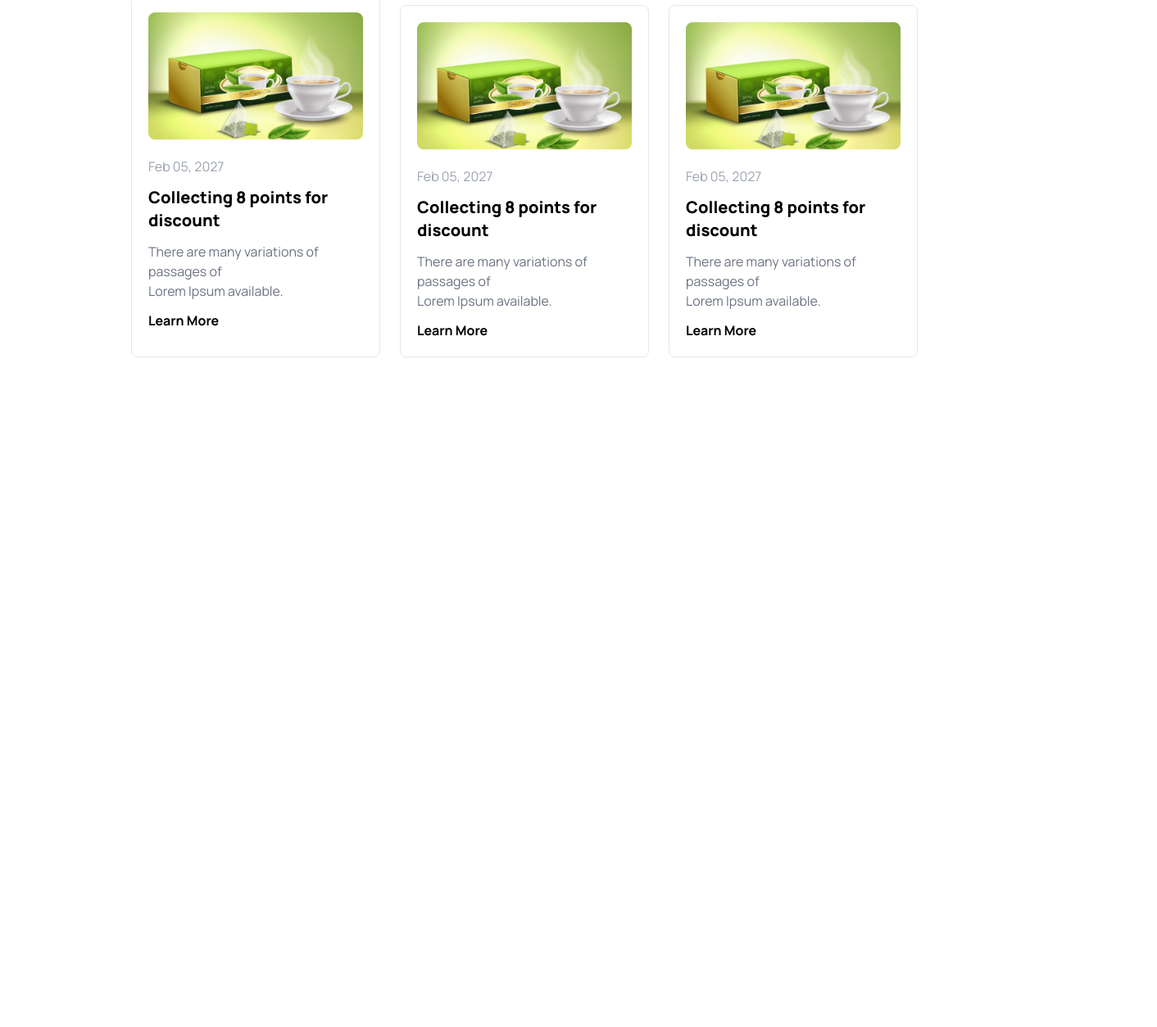
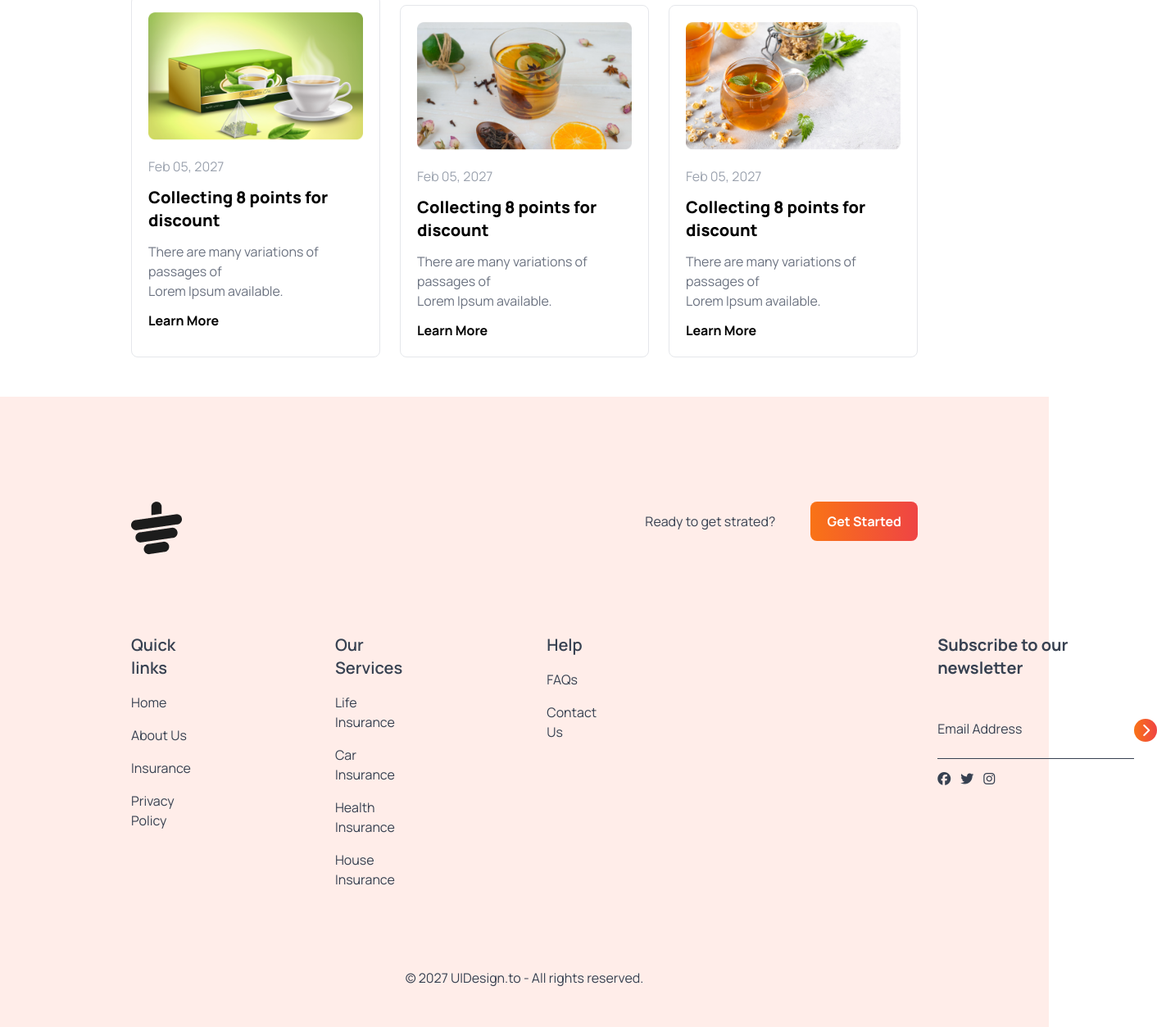
Before and after one commit to Ab-Rahman10/tea-house-with-tailwind, a plain HTML site: page index.html in a window 1280 px wide. Shown: the part 2651-3904 px from the top of the page at 82% size, 1412 px wide, since content can reach past the window. Before the commit the page ends 3135 px from the top, so only its background shows below. Drawn offline with nearby package versions, Linux system fonts and the light colour scheme.

Commit message:
added footer

```diff
--- a/index.html
+++ b/index.html
@@ -323,7 +323,7 @@
           <!-- event 2 -->
           <div class="border p-5 rounded-lg">
             <div>
-              <img src="./images/news-1.png" alt="image" />
+              <img src="./images/news-2.png" alt="image" />
             </div>
             <div class="flex flex-col gap-3 pt-5">
               <p class="text-gray-400">Feb 05, 2027</p>
@@ -341,7 +341,7 @@
           <!-- event 3 -->
           <div class="border p-5 rounded-lg">
             <div>
-              <img src="./images/news-1.png" alt="image" />
+              <img src="./images/news-3.png" alt="image" />
             </div>
             <div class="flex flex-col gap-3 pt-5">
               <p class="text-gray-400">Feb 05, 2027</p>
@@ -359,5 +359,83 @@
         </div>
       </section>
     </main>
+    <!-- Footer section -->
+    <footer class="bg-[#FFEDE9] text-gray-700">
+      <div class="w-9/12 mx-auto pt-32 pb-12">
+        <!-- Logo -->
+        <div class="flex justify-between">
+          <div>
+            <img src="./images/cup.png" alt="images" />
+          </div>
+          <div class="space-x-10">
+            <span>Ready to get strated?</span>
+            <button
+              class="py-3 px-5 text-white font-bold rounded-lg bg-gradient-to-r from-orange-500 to-red-500"
+            >
+              Get Started
+            </button>
+          </div>
+        </div>
+        <!-- footer info -->
+        <div class="lg:flex gap-44 pt-10 lg:pt-24">
+          <!-- col 1 -->
+          <div>
+            <h3 class="text-xl font-semibold mb-4">Quick links</h3>
+            <ul class="space-y-4">
+              <li><a href="">Home</a></li>
+              <li><a href="">About Us</a></li>
+              <li><a href="">Insurance</a></li>
+              <li><a href="">Privacy Policy</a></li>
+            </ul>
+          </div>
+          <!-- col 1 -->
+          <div>
+            <h3 class="text-xl font-semibold mb-4">Our Services</h3>
+            <ul class="space-y-4">
+              <li><a href="">Life Insurance</a></li>
+              <li><a href="">Car Insurance</a></li>
+              <li><a href="">Health Insurance</a></li>
+              <li><a href="">House Insurance</a></li>
+            </ul>
+          </div>
+          <!-- col 3 -->
+          <div>
+            <h3 class="text-xl font-semibold mb-4">Help</h3>
+            <ul class="space-y-4">
+              <li><a href="">FAQs</a></li>
+              <li><a href="">Contact Us</a></li>
+            </ul>
+          </div>
+          <!-- col 4 -->
+          <div class="ml-60">
+            <h3 class="text-xl font-bold pb-12">
+              Subscribe to our <br />
+              newsletter
+            </h3>
+            <div class="flex justify-between">
+              <label for=""
+                >Email Address <br />
+                <input
+                  class="w-60 bg-transparent border-b border-gray-700"
+                  type="email"
+                />
+              </label>
+
+              <i
+                class="fa-solid fa-chevron-right text-white w-7 h-7 rounded-full flex justify-center items-center bg-gradient-to-r from-orange-500 to-red-500"
+              ></i>
+            </div>
+            <div class="space-x-3 mt-3">
+              <a href=""><i class="fa-brands fa-facebook"></i></a
+              ><a href=""><i class="fa-brands fa-twitter"></i></a
+              ><a href=""><i class="fa-brands fa-instagram"></i></a>
+            </div>
+          </div>
+        </div>
+        <div class="flex justify-center items-center pt-24">
+          <p>© 2027 UIDesign.to - All rights reserved.</p>
+        </div>
+      </div>
+    </footer>
   </body>
 </html>
```
